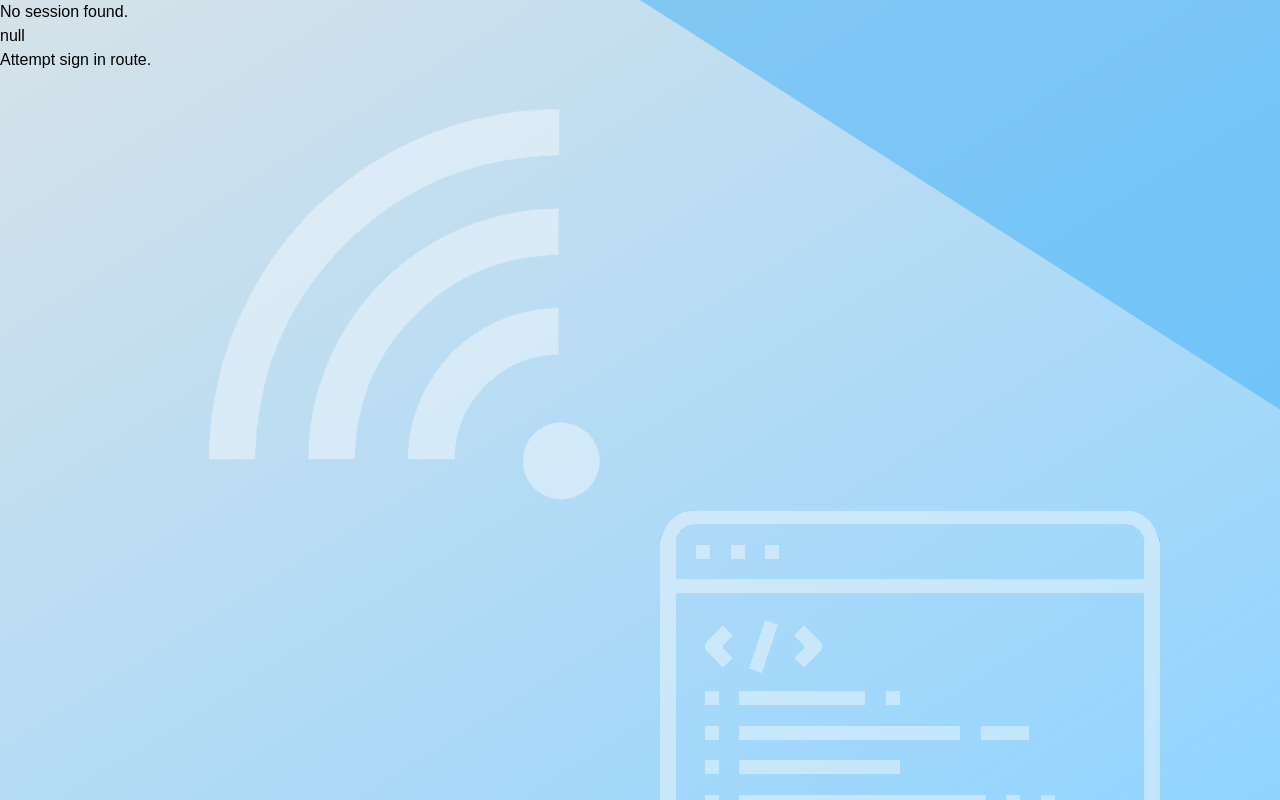
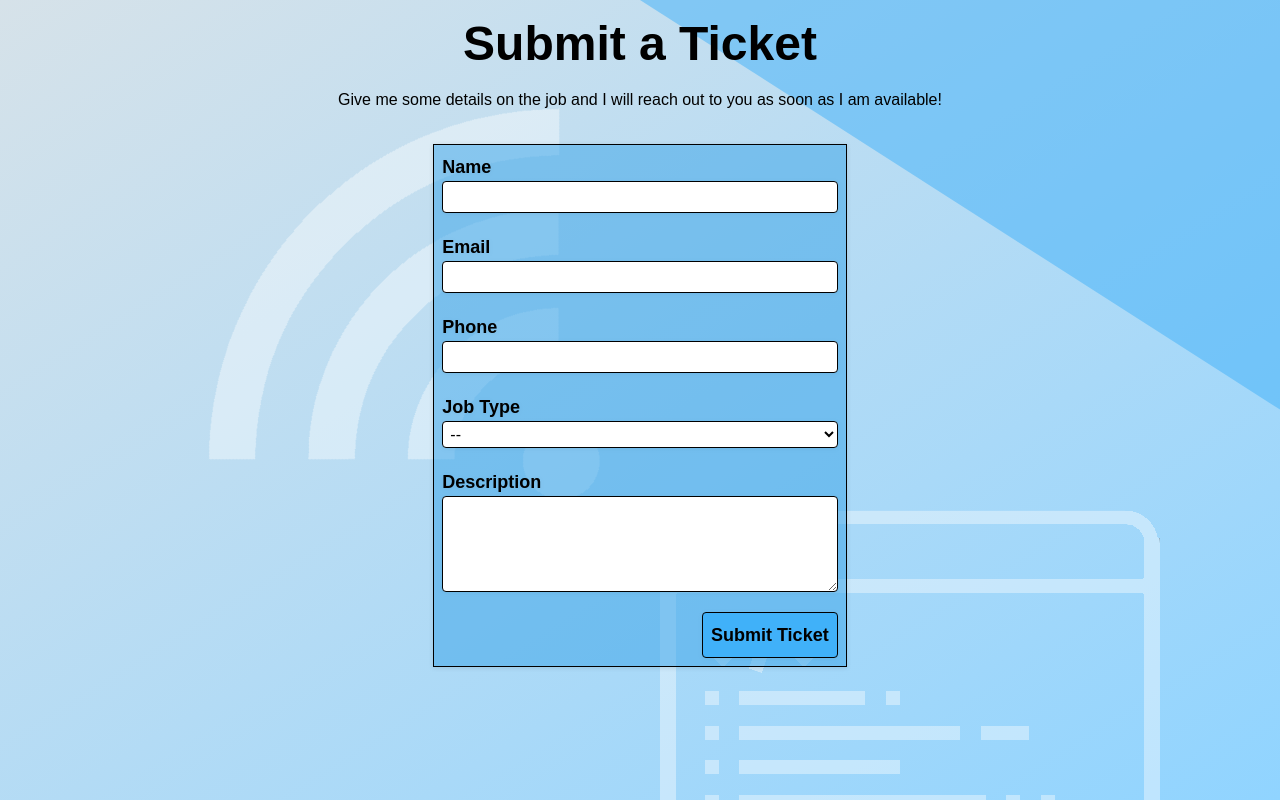
Before and after one commit to Neil925/neil-freelance, a Next.js app: page /ticket in a window 1280 px wide. Built offline with nearby package versions, Linux system fonts and the light colour scheme; no server answers.

Commit message:
Temp auth removal

```diff
--- a/app/ticket/page.tsx
+++ b/app/ticket/page.tsx
@@ -3,11 +3,11 @@
 import { useSearchParams } from "next/navigation";
 import { useState } from "react";
 import { submitForm } from "./actions";
-import { useSession } from "next-auth/react";
-import logger from "@/utils/logger";
+// import { useSession } from "next-auth/react";
+// import logger from "@/utils/logger";
 
 export default function Ticket() {
-  const { data: session } = useSession();
+  // const { data: session } = useSession();
   const searchParams = useSearchParams();
 
   const [message, setMessage] = useState("");
@@ -24,23 +24,23 @@ export default function Ticket() {
     }
   };
 
-  if (!session) {
-    logger.warn(
-      { user: null, action: "Failed Access" },
-      "User attempted to access a resource.",
-    );
-
-    return (
-      <div>
-        <h1>
-          No session found.
-          <br />
-          {JSON.stringify(session)}
-        </h1>
-        <a href="api/guestsignin">Attempt sign in route.</a>
-      </div>
-    );
-  }
+  // if (!session) {
+  //   logger.warn(
+  //     { user: null, action: "Failed Access" },
+  //     "User attempted to access a resource.",
+  //   );
+  //
+  //   return (
+  //     <div>
+  //       <h1>
+  //         No session found.
+  //         <br />
+  //         {JSON.stringify(session)}
+  //       </h1>
+  //       <a href="api/guestsignin">Attempt sign in route.</a>
+  //     </div>
+  //   );
+  // }
 
   return (
     <div className="p-5 flex justify-center flex-col space-y-8">
```
